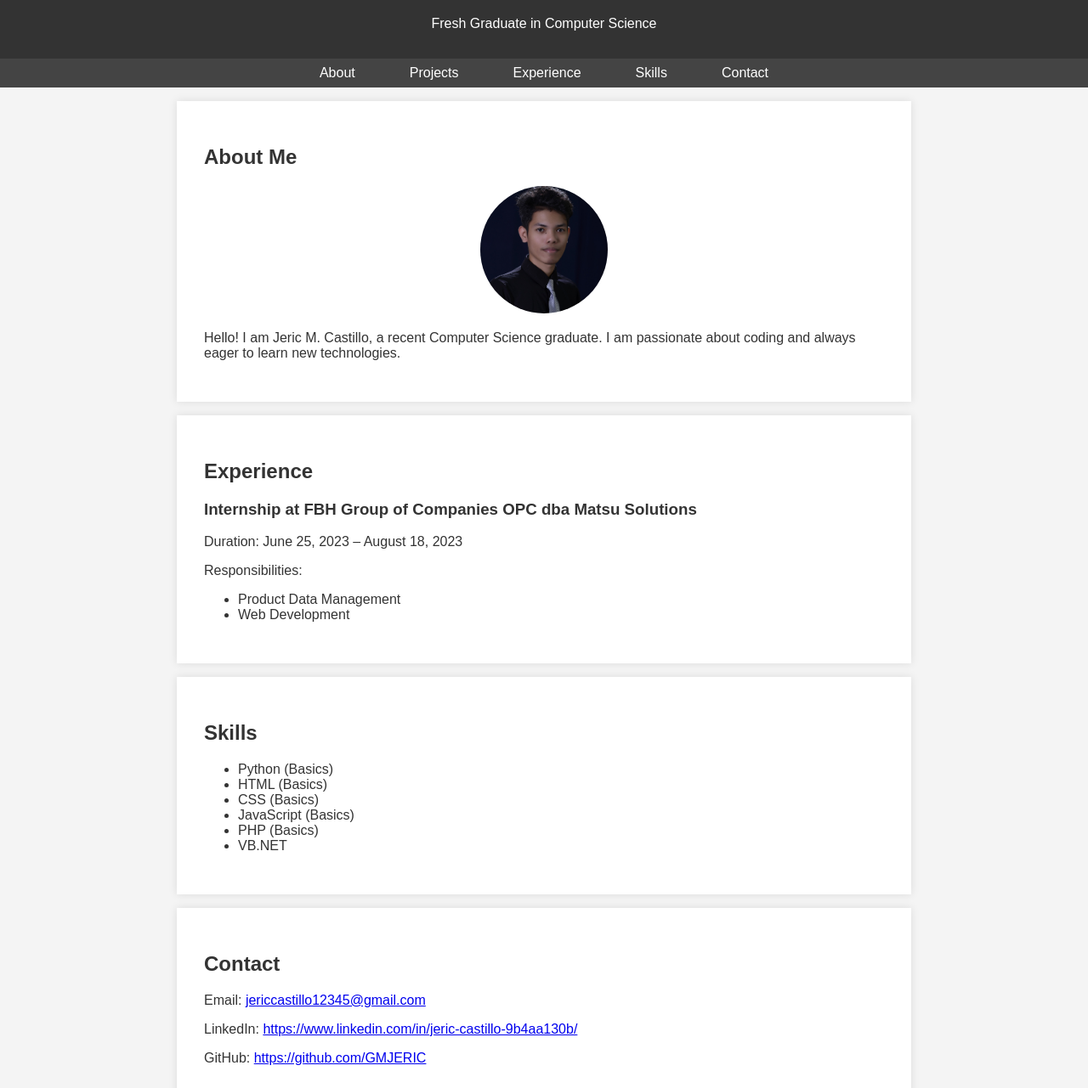
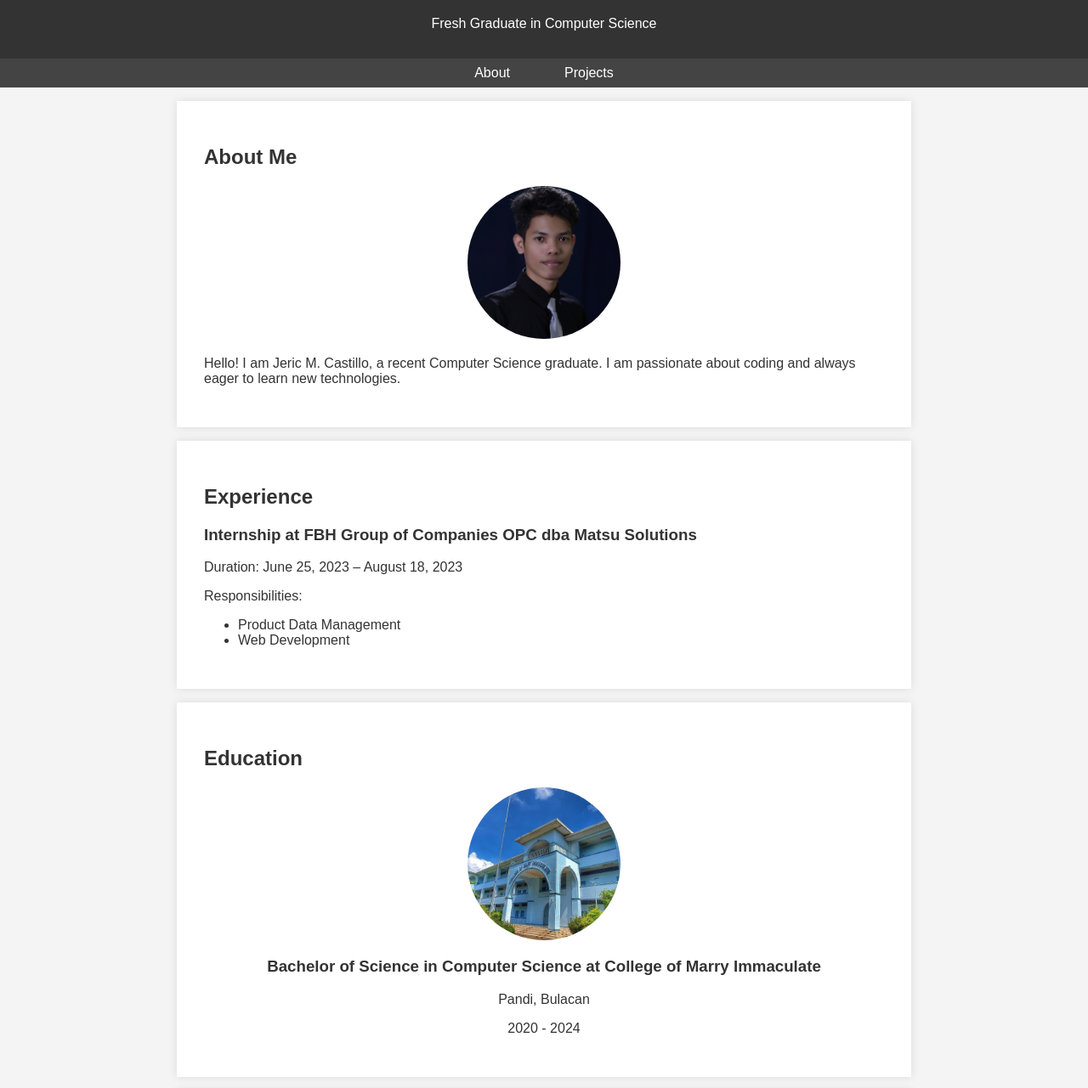
Before and after one commit to GMJERIC/Portfolio, a plain HTML site: page index.html in a window 1280 px wide. Shown: the part 77-1358 px from the top of the page at 85% size. Drawn offline with Linux system fonts and the light colour scheme.

Commit message:
:rocket: Add Education

```diff
--- a/index.html
+++ b/index.html
@@ -13,16 +13,14 @@
     </header>
     <nav>
         <ul>
-            <li><a href="#about">About</a></li>
+            <li><a href="#home">About</a></li>
             <li><a href="projects.html">Projects</a></li>
-            <li><a href="#experience">Experience</a></li>
-            <li><a href="#skills">Skills</a></li>
-            <li><a href="#contact">Contact</a></li>
+
         </ul>
     </nav>
-    <section id="about">
+    <section id="home">
         <h2>About Me</h2>
-        <img src="pic.jpeg" alt="Jeric M. Castillo" class="profile-pic">
+        <img src="picture.jpeg" alt="Jeric M. Castillo" class="profile-pic">
         <p>Hello! I am Jeric M. Castillo, a recent Computer Science graduate. I am passionate about coding and always eager to learn new technologies.</p>
     </section>
     <section id="experience">
@@ -35,6 +33,14 @@
             <li>Web Development</li>
         </ul>
     </section>
+    <section id="education">
+        <h2>Education</h2>
+        <img src="cmi.jpg" alt="College of Marry Immaculate" class="cmi-pic">
+        <h3 >Bachelor of Science in Computer Science at College of Marry Immaculate</h3>
+        <p>Pandi, Bulacan</p>
+        <p>2020 - 2024</p>
+    </section>
+
     <section id="skills">
         <h2>Skills</h2>
         <ul>
--- a/styles.css
+++ b/styles.css
@@ -82,11 +82,14 @@ footer {
     font-size: 2.5em;
     margin-top: 20px;
 }
-.profile-pic {
+.profile-pic, .cmi-pic {
     display: block;
     margin: 20px auto;
     border-radius: 50%;
-    width: 150px;
-    height: 150px;
+    width: 180px;
+    height: 180px;
     object-fit: cover;
 }
+#education h3, #education p {
+    text-align: center;
+}
```
Also changed, not shown: projects.html (+3 -5 lines), cmi.jpg (added), picture.jpeg (renamed from pic.jpeg).
